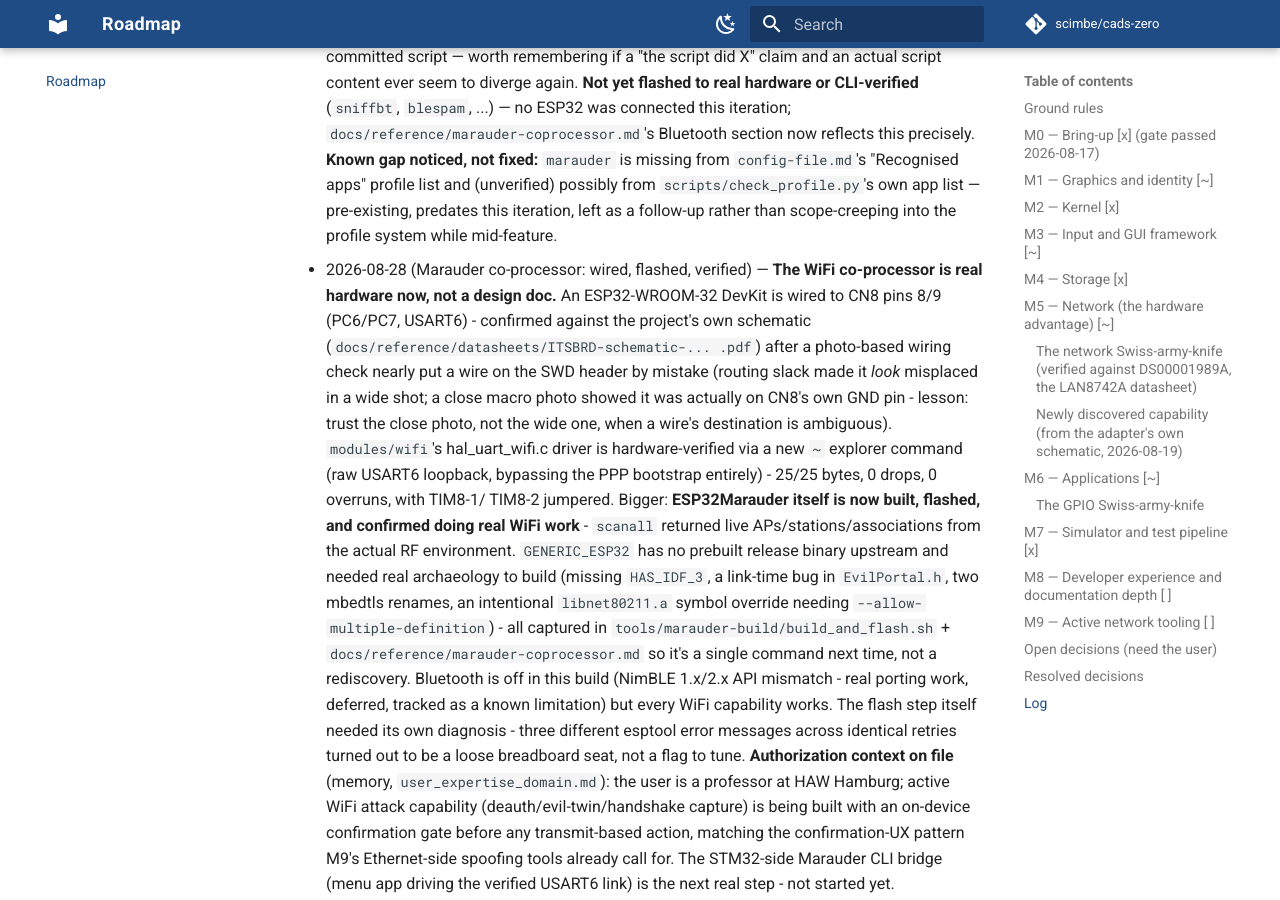
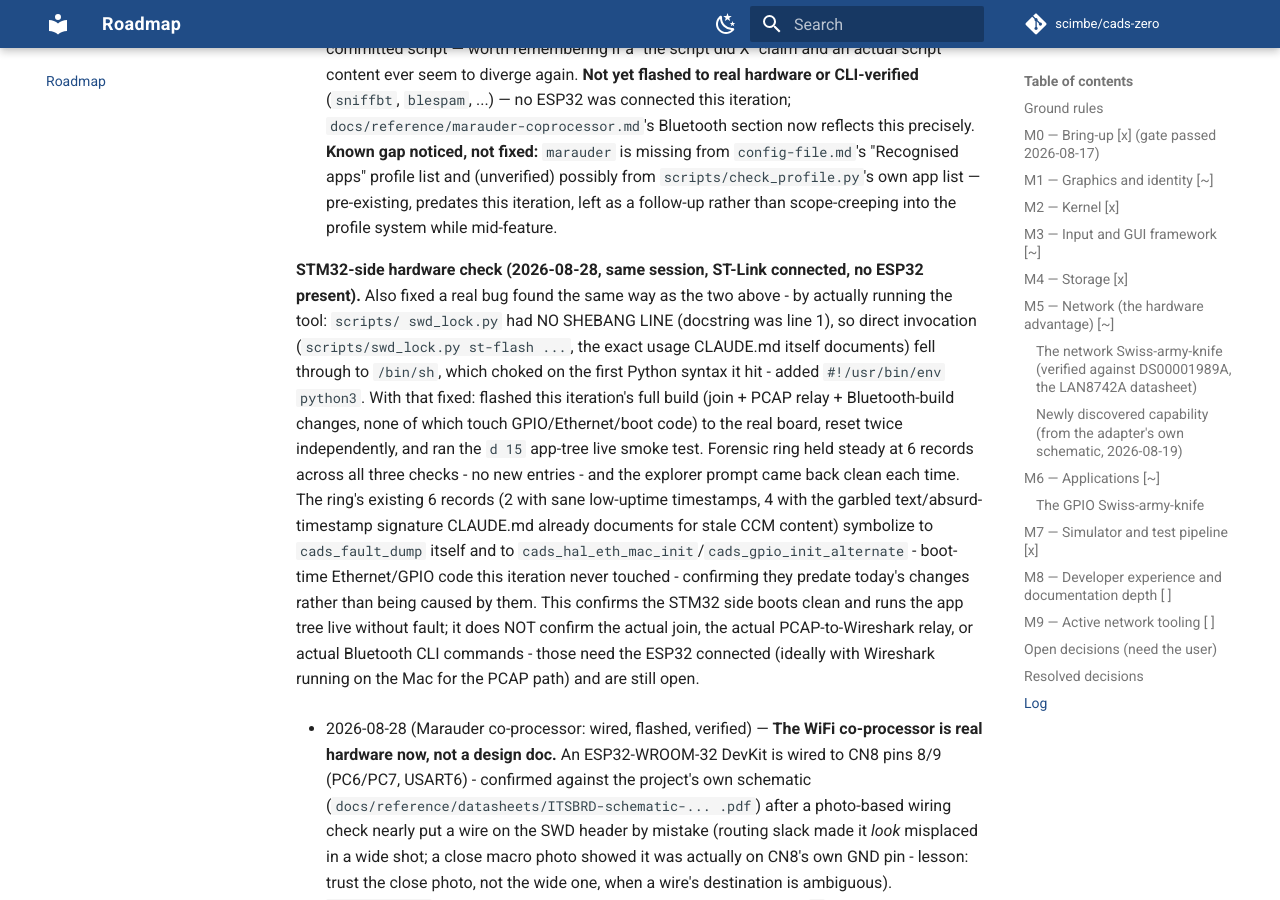
Before and after one commit to scimbe/cads-zero-firmware, an MkDocs documentation site: the page built from docs/ROADMAP.md, in a window 1280 px wide and 900 px high, scrolled down 41214 px. Built offline with MkDocs 1.6.1 and Material for MkDocs 9.7.7, drawn with Linux system fonts in a browser that asks for light colours; comment, search, counter and statistics services are not loaded.

Commit message:
fix(swd_lock): add missing shebang, breaking direct invocation
scripts/swd_lock.py had no #!/usr/bin/env python3 line - its docstring was
line 1. Direct invocation (scripts/swd_lock.py st-flash ...), the exact
usage CLAUDE.md documents as the norm, fell through to /bin/sh and failed
immediately on the first real Python syntax. Every other script in
scripts/ has the shebang; this one was missing it since it was written.

Found by actually running it to flash this session's Marauder changes to
the real board, not by reading the file. Also records the resulting
hardware check in ROADMAP.md: two independent resets plus a 15s live
app-tree run, forensic ring steady at 6 pre-existing records throughout
(symbolized to boot-time Ethernet/GPIO code and the fault handler itself -
none of it touched this session), confirming a clean boot and no new
fault, though the actual join/PCAP-relay/Bluetooth functionality still
needs the ESP32 connected to verify end to end.

Co-Authored-By: Claude Sonnet 5 <noreply@anthropic.com>
Claude-Session: https://claude.ai/code/session_01N1qAb9bASKrktxWFbJ8cC4

```diff
--- a/docs/ROADMAP.md
+++ b/docs/ROADMAP.md
@@ -2142,6 +2142,29 @@ _None outstanding._
   predates this iteration, left as a follow-up rather than scope-creeping
   into the profile system while mid-feature.
 
+  **STM32-side hardware check (2026-08-28, same session, ST-Link
+  connected, no ESP32 present).** Also fixed a real bug found the same
+  way as the two above - by actually running the tool: `scripts/
+  swd_lock.py` had NO SHEBANG LINE (docstring was line 1), so direct
+  invocation (`scripts/swd_lock.py st-flash ...`, the exact usage CLAUDE.md
+  itself documents) fell through to `/bin/sh`, which choked on the first
+  Python syntax it hit - added `#!/usr/bin/env python3`. With that fixed:
+  flashed this iteration's full build (join + PCAP relay + Bluetooth-build
+  changes, none of which touch GPIO/Ethernet/boot code) to the real board,
+  reset twice independently, and ran the `d 15` app-tree live smoke test.
+  Forensic ring held steady at 6 records across all three checks - no new
+  entries - and the explorer prompt came back clean each time. The ring's
+  existing 6 records (2 with sane low-uptime timestamps, 4 with the
+  garbled text/absurd-timestamp signature CLAUDE.md already documents for
+  stale CCM content) symbolize to `cads_fault_dump` itself and to
+  `cads_hal_eth_mac_init`/`cads_gpio_init_alternate` - boot-time
+  Ethernet/GPIO code this iteration never touched - confirming they
+  predate today's changes rather than being caused by them. This confirms
+  the STM32 side boots clean and runs the app tree live without fault; it
+  does NOT confirm the actual join, the actual PCAP-to-Wireshark relay, or
+  actual Bluetooth CLI commands - those need the ESP32 connected (ideally
+  with Wireshark running on the Mac for the PCAP path) and are still open.
+
 - 2026-08-28 (Marauder co-processor: wired, flashed, verified) — **The WiFi
   co-processor is real hardware now, not a design doc.** An ESP32-WROOM-32
   DevKit is wired to CN8 pins 8/9 (PC6/PC7, USART6) - confirmed against the
```
Also changed, not shown: 1 other file.
